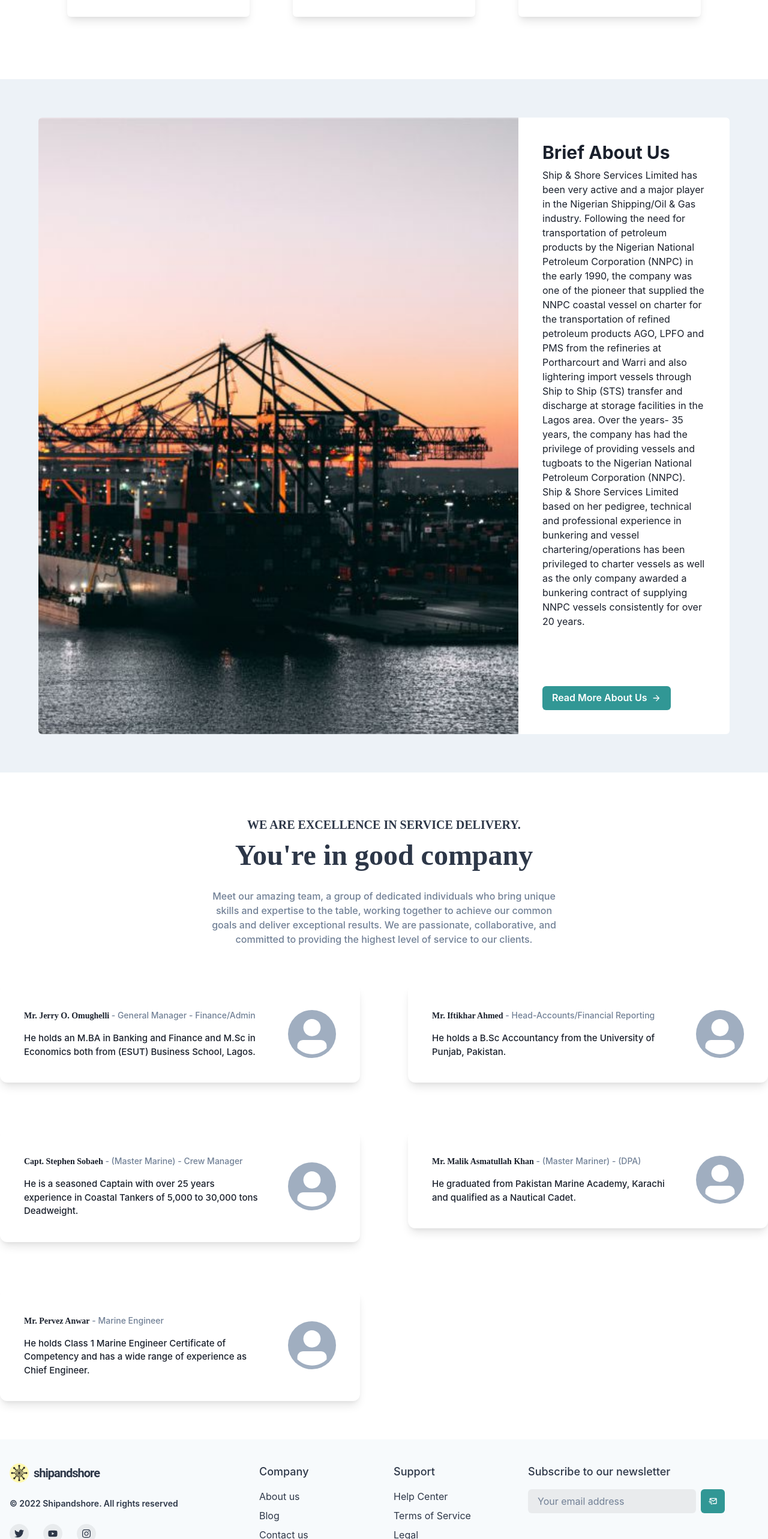
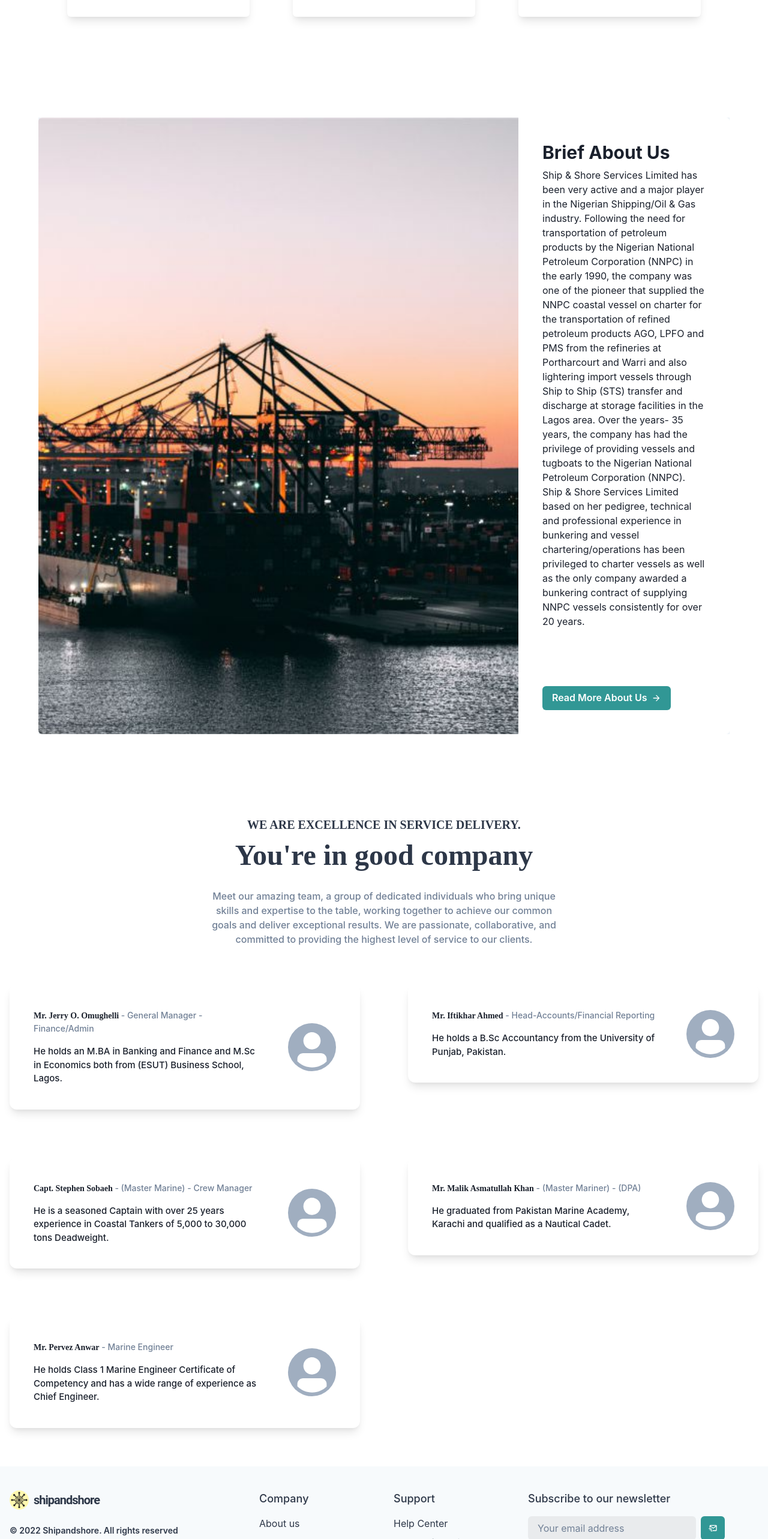
Before and after one commit to augustine-ugwu/shipandshore, a React (Create React App) app: page / in a window 1280 px wide. Shown: the part 1260-3826 px from the top of the page at 60% size. Built offline with nearby package versions, Linux system fonts and the light colour scheme.

Commit message:
Mod padding

```diff
--- a/src/components/Aboutsection.jsx
+++ b/src/components/Aboutsection.jsx
@@ -33,7 +33,7 @@ const Aboutsection = () => {
     <>
       <Box
         bg={useColorModeValue("gray.100", "gray.900")}
-        p={{ base: 0, md: 10, lg: 16 }}
+        m={{ base: "1em", md: 10, lg: 16 }}
       >
         <Card
           data-aos="fade-up"
--- a/src/components/Staff.jsx
+++ b/src/components/Staff.jsx
@@ -115,6 +115,7 @@ function TestimonialCard(props) {
 export default function GridBlurredBackdrop() {
   return (
     <Flex
+      px={{ base: "1em" }}
       textAlign={"center"}
       pt={10}
       justifyContent={"center"}
```
